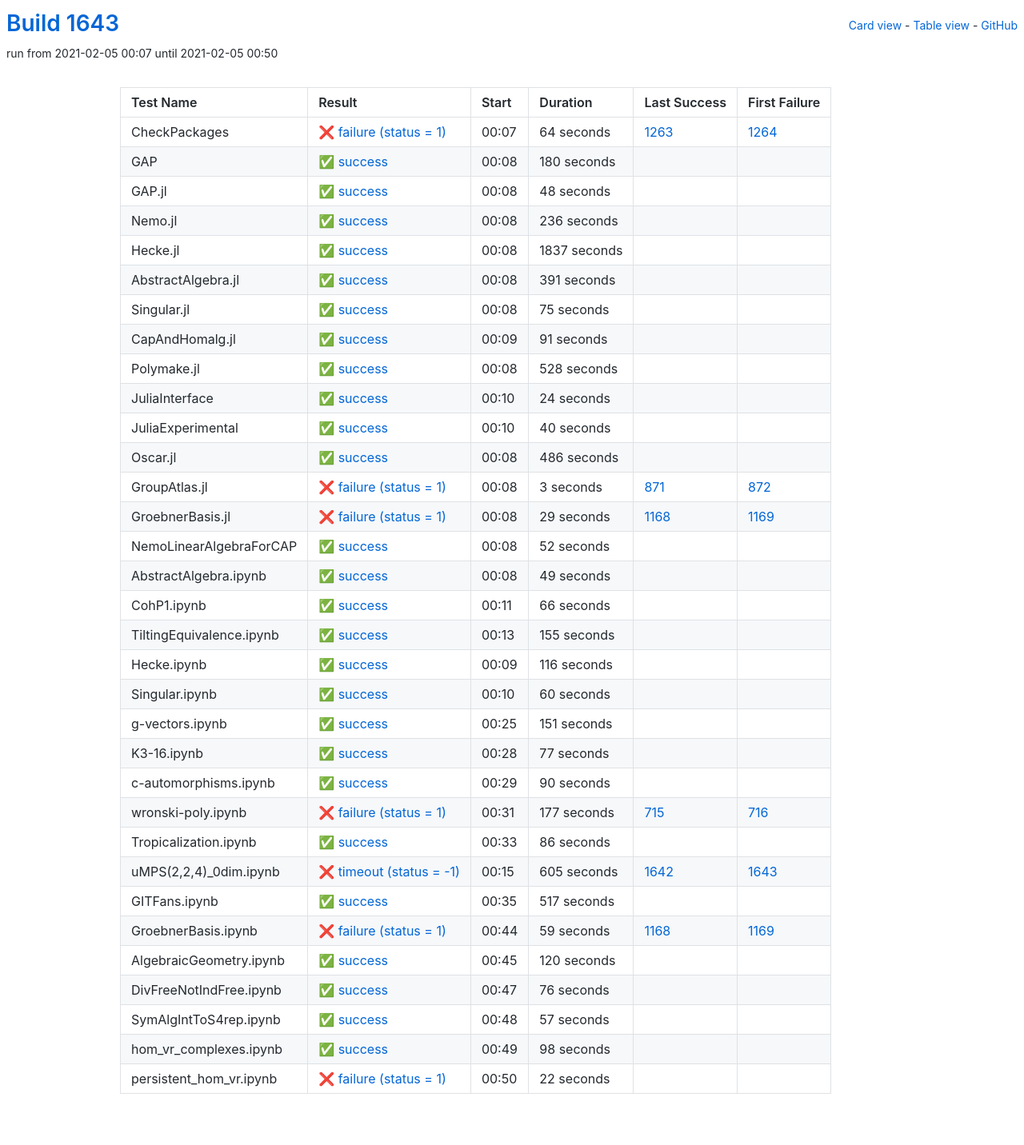
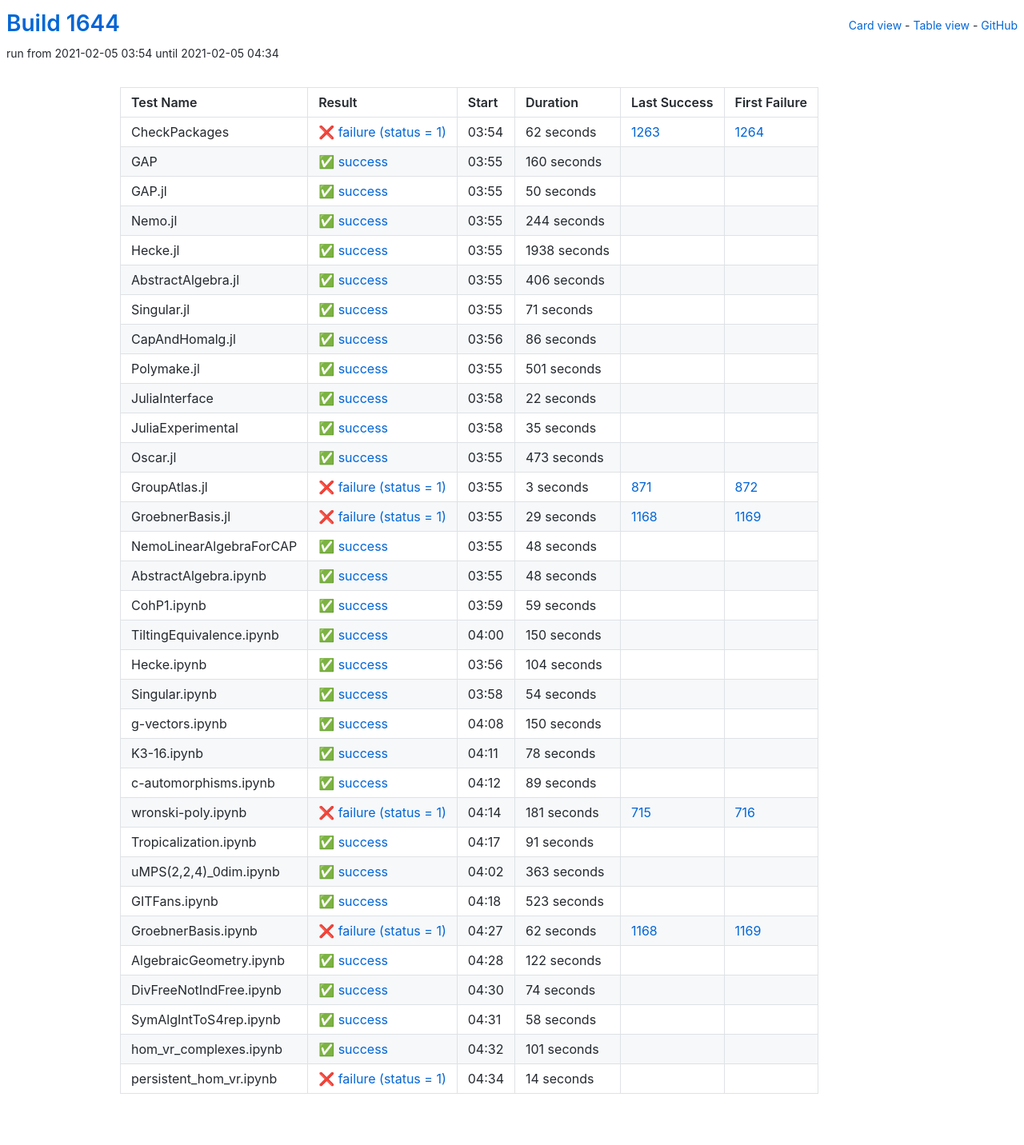
Before and after one commit to oscar-system/oscar-ci-status-stable, a Jekyll site: the page built from table.html, in a window 1280 px wide. Shown: the whole page at 80% size. Built offline with Jekyll 4.4.1, drawn with Linux system fonts in a browser that asks for light colours.

Commit message:
Build #1644

```diff
--- a/_data/ci.yml
+++ b/_data/ci.yml
@@ -1,6 +1,6 @@
 ---
-build: 1643
-build_url: https://oscarci.mathematik.uni-kl.de/job/oscar-stable/1643/
+build: 1644
+build_url: https://oscarci.mathematik.uni-kl.de/job/oscar-stable/1644/
 job: oscar-stable
 organization: oscar-system
 repo: oscar-ci-status-stable
@@ -8,152 +8,152 @@ repourl: https://github.com/oscar-system/oscar-ci-status-stable
 tests:
 - name: CheckPackages
   id: checkpackages
-  log: https://oscarci.mathematik.uni-kl.de/job/oscar-stable/1643/artifact/logs/build-1643/CheckPackages.log
-  start: 2021-02-05 00:07
+  log: https://oscarci.mathematik.uni-kl.de/job/oscar-stable/1644/artifact/logs/build-1644/CheckPackages.log
+  start: 2021-02-05 03:54
   success: false
   exitcode: 1
   status: failure
-  duration: 64
+  duration: 62
   last_success: 1263
   last_success_url: https://oscarci.mathematik.uni-kl.de/job/oscar-stable/1263/
   first_failure: 1264
   first_failure_url: https://oscarci.mathematik.uni-kl.de/job/oscar-stable/1264/
 - name: GAP
   id: gap
-  log: https://oscarci.mathematik.uni-kl.de/job/oscar-stable/1643/artifact/logs/build-1643/GAP.log
-  start: 2021-02-05 00:08
+  log: https://oscarci.mathematik.uni-kl.de/job/oscar-stable/1644/artifact/logs/build-1644/GAP.log
+  start: 2021-02-05 03:55
   success: true
   exitcode: 0
   status: success
-  duration: 180
+  duration: 160
   last_success: false
   last_success_url:
   first_failure: false
   first_failure_url:
 - name: GAP.jl
   id: gap-jl
-  log: https://oscarci.mathematik.uni-kl.de/job/oscar-stable/1643/artifact/logs/build-1643/GAP.jl.log
-  start: 2021-02-05 00:08
+  log: https://oscarci.mathematik.uni-kl.de/job/oscar-stable/1644/artifact/logs/build-1644/GAP.jl.log
+  start: 2021-02-05 03:55
   success: true
   exitcode: 0
   status: success
-  duration: 48
+  duration: 50
   last_success: false
   last_success_url:
   first_failure: false
   first_failure_url:
 - name: Nemo.jl
   id: nemo-jl
-  log: https://oscarci.mathematik.uni-kl.de/job/oscar-stable/1643/artifact/logs/build-1643/Nemo.jl.log
-  start: 2021-02-05 00:08
+  log: https://oscarci.mathematik.uni-kl.de/job/oscar-stable/1644/artifact/logs/build-1644/Nemo.jl.log
+  start: 2021-02-05 03:55
   success: true
   exitcode: 0
   status: success
-  duration: 236
+  duration: 244
   last_success: false
   last_success_url:
   first_failure: false
   first_failure_url:
 - name: Hecke.jl
   id: hecke-jl
-  log: https://oscarci.mathematik.uni-kl.de/job/oscar-stable/1643/artifact/logs/build-1643/Hecke.jl.log
-  start: 2021-02-05 00:08
+  log: https://oscarci.mathematik.uni-kl.de/job/oscar-stable/1644/artifact/logs/build-1644/Hecke.jl.log
+  start: 2021-02-05 03:55
   success: true
   exitcode: 0
   status: success
-  duration: 1837
+  duration: 1938
   last_success: false
   last_success_url:
   first_failure: false
   first_failure_url:
 - name: AbstractAlgebra.jl
   id: abstractalgebra-jl
-  log: https://oscarci.mathematik.uni-kl.de/job/oscar-stable/1643/artifact/logs/build-1643/AbstractAlgebra.jl.log
-  start: 2021-02-05 00:08
+  log: https://oscarci.mathematik.uni-kl.de/job/oscar-stable/1644/artifact/logs/build-1644/AbstractAlgebra.jl.log
+  start: 2021-02-05 03:55
   success: true
   exitcode: 0
   status: success
-  duration: 391
+  duration: 406
   last_success: false
   last_success_url:
   first_failure: false
   first_failure_url:
 - name: Singular.jl
   id: singular-jl
-  log: https://oscarci.mathematik.uni-kl.de/job/oscar-stable/1643/artifact/logs/build-1643/Singular.jl.log
-  start: 2021-02-05 00:08
+  log: https://oscarci.mathematik.uni-kl.de/job/oscar-stable/1644/artifact/logs/build-1644/Singular.jl.log
+  start: 2021-02-05 03:55
   success: true
   exitcode: 0
   status: success
-  duration: 75
+  duration: 71
   last_success: false
   last_success_url:
   first_failure: false
   first_failure_url:
 - name: CapAndHomalg.jl
   id: capandhomalg-jl
-  log: https://oscarci.mathematik.uni-kl.de/job/oscar-stable/1643/artifact/logs/build-1643/CapAndHomalg.jl.log
-  start: 2021-02-05 00:09
+  log: https://oscarci.mathematik.uni-kl.de/job/oscar-stable/1644/artifact/logs/build-1644/CapAndHomalg.jl.log
+  start: 2021-02-05 03:56
   success: true
   exitcode: 0
   status: success
-  duration: 91
+  duration: 86
   last_success: false
   last_success_url:
   first_failure: false
   first_failure_url:
 - name: Polymake.jl
   id: polymake-jl
-  log: https://oscarci.mathematik.uni-kl.de/job/oscar-stable/1643/artifact/logs/build-1643/Polymake.jl.log
-  start: 2021-02-05 00:08
+  log: https://oscarci.mathematik.uni-kl.de/job/oscar-stable/1644/artifact/logs/build-1644/Polymake.jl.log
+  start: 2021-02-05 03:55
   success: true
   exitcode: 0
   status: success
-  duration: 528
+  duration: 501
   last_success: false
   last_success_url:
   first_failure: false
   first_failure_url:
 - name: JuliaInterface
   id: juliainterface
-  log: https://oscarci.mathematik.uni-kl.de/job/oscar-stable/1643/artifact/logs/build-1643/JuliaInterface.log
-  start: 2021-02-05 00:10
+  log: https://oscarci.mathematik.uni-kl.de/job/oscar-stable/1644/artifact/logs/build-1644/JuliaInterface.log
+  start: 2021-02-05 03:58
   success: true
   exitcode: 0
   status: success
-  duration: 24
+  duration: 22
   last_success: false
   last_success_url:
   first_failure: false
   first_failure_url:
 - name: JuliaExperimental
   id: juliaexperimental
-  log: https://oscarci.mathematik.uni-kl.de/job/oscar-stable/1643/artifact/logs/build-1643/JuliaExperimental.log
-  start: 2021-02-05 00:10
+  log: https://oscarci.mathematik.uni-kl.de/job/oscar-stable/1644/artifact/logs/build-1644/JuliaExperimental.log
+  start: 2021-02-05 03:58
   success: true
   exitcode: 0
   status: success
-  duration: 40
+  duration: 35
   last_success: false
   last_success_url:
   first_failure: false
   first_failure_url:
 - name: Oscar.jl
   id: oscar-jl
-  log: https://oscarci.mathematik.uni-kl.de/job/oscar-stable/1643/artifact/logs/build-1643/Oscar.jl.log
-  start: 2021-02-05 00:08
+  log: https://oscarci.mathematik.uni-kl.de/job/oscar-stable/1644/artifact/logs/build-1644/Oscar.jl.log
+  start: 2021-02-05 03:55
   success: true
   exitcode: 0
   status: success
-  duration: 486
+  duration: 473
   last_success: false
   last_success_url:
   first_failure: false
   first_failure_url:
 - name: GroupAtlas.jl
   id: groupatlas-jl
-  log: https://oscarci.mathematik.uni-kl.de/job/oscar-stable/1643/artifact/logs/build-1643/GroupAtlas.jl.log
-  start: 2021-02-05 00:08
+  log: https://oscarci.mathematik.uni-kl.de/job/oscar-stable/1644/artifact/logs/build-1644/GroupAtlas.jl.log
+  start: 2021-02-05 03:55
   success: false
   exitcode: 1
   status: failure
@@ -164,8 +164,8 @@ tests:
   first_failure_url: https://oscarci.mathematik.uni-kl.de/job/oscar-stable/872/
 - name: GroebnerBasis.jl
   id: groebnerbasis-jl
-  log: https://oscarci.mathematik.uni-kl.de/job/oscar-stable/1643/artifact/logs/build-1643/GroebnerBasis.jl.log
-  start: 2021-02-05 00:08
+  log: https://oscarci.mathematik.uni-kl.de/job/oscar-stable/1644/artifact/logs/build-1644/GroebnerBasis.jl.log
+  start: 2021-02-05 03:55
   success: false
   exitcode: 1
   status: failure
@@ -176,228 +176,228 @@ tests:
   first_failure_url: https://oscarci.mathematik.uni-kl.de/job/oscar-stable/1169/
 - name: NemoLinearAlgebraForCAP
   id: nemolinearalgebraforcap
-  log: https://oscarci.mathematik.uni-kl.de/job/oscar-stable/1643/artifact/logs/build-1643/NemoLinearAlgebraForCAP.log
-  start: 2021-02-05 00:08
+  log: https://oscarci.mathematik.uni-kl.de/job/oscar-stable/1644/artifact/logs/build-1644/NemoLinearAlgebraForCAP.log
+  start: 2021-02-05 03:55
   success: true
   exitcode: 0
   status: success
-  duration: 52
+  duration: 48
   last_success: false
   last_success_url:
   first_failure: false
   first_failure_url:
 - name: AbstractAlgebra.ipynb
   id: abstractalgebra-ipynb
-  log: https://oscarci.mathematik.uni-kl.de/job/oscar-stable/1643/artifact/logs/build-1643/AbstractAlgebra.ipynb.log
-  start: 2021-02-05 00:08
+  log: https://oscarci.mathematik.uni-kl.de/job/oscar-stable/1644/artifact/logs/build-1644/AbstractAlgebra.ipynb.log
+  start: 2021-02-05 03:55
   success: true
   exitcode: 0
   status: success
-  duration: 49
+  duration: 48
   last_success: false
   last_success_url:
   first_failure: false
   first_failure_url:
 - name: CohP1.ipynb
   id: cohp1-ipynb
-  log: https://oscarci.mathematik.uni-kl.de/job/oscar-stable/1643/artifact/logs/build-1643/CohP1.ipynb.log
-  start: 2021-02-05 00:11
+  log: https://oscarci.mathematik.uni-kl.de/job/oscar-stable/1644/artifact/logs/build-1644/CohP1.ipynb.log
+  start: 2021-02-05 03:59
   success: true
   exitcode: 0
   status: success
-  duration: 66
+  duration: 59
   last_success: false
   last_success_url:
   first_failure: false
   first_failure_url:
 - name: TiltingEquivalence.ipynb
   id: tiltingequivalence-ipynb
-  log: https://oscarci.mathematik.uni-kl.de/job/oscar-stable/1643/artifact/logs/build-1643/TiltingEquivalence.ipynb.log
-  start: 2021-02-05 00:13
+  log: https://oscarci.mathematik.uni-kl.de/job/oscar-stable/1644/artifact/logs/build-1644/TiltingEquivalence.ipynb.log
+  start: 2021-02-05 04:00
   success: true
   exitcode: 0
   status: success
-  duration: 155
+  duration: 150
   last_success: false
   last_success_url:
   first_failure: false
   first_failure_url:
 - name: Hecke.ipynb
   id: hecke-ipynb
-  log: https://oscarci.mathematik.uni-kl.de/job/oscar-stable/1643/artifact/logs/build-1643/Hecke.ipynb.log
-  start: 2021-02-05 00:09
+  log: https://oscarci.mathematik.uni-kl.de/job/oscar-stable/1644/artifact/logs/build-1644/Hecke.ipynb.log
+  start: 2021-02-05 03:56
   success: true
   exitcode: 0
   status: success
-  duration: 116
+  duration: 104
   last_success: false
   last_success_url:
   first_failure: false
   first_failure_url:
 - name: Singular.ipynb
   id: singular-ipynb
-  log: https://oscarci.mathematik.uni-kl.de/job/oscar-stable/1643/artifact/logs/build-1643/Singular.ipynb.log
-  start: 2021-02-05 00:10
+  log: https://oscarci.mathematik.uni-kl.de/job/oscar-stable/1644/artifact/logs/build-1644/Singular.ipynb.log
+  start: 2021-02-05 03:58
   success: true
   exitcode: 0
   status: success
-  duration: 60
+  duration: 54
   last_success: false
   last_success_url:
   first_failure: false
   first_failure_url:
 - name: g-vectors.ipynb
   id: g-vectors-ipynb
-  log: https://oscarci.mathematik.uni-kl.de/job/oscar-stable/1643/artifact/logs/build-1643/g-vectors.ipynb.log
-  start: 2021-02-05 00:25
+  log: https://oscarci.mathematik.uni-kl.de/job/oscar-stable/1644/artifact/logs/build-1644/g-vectors.ipynb.log
+  start: 2021-02-05 04:08
   success: true
   exitcode: 0
   status: success
-  duration: 151
+  duration: 150
   last_success: false
   last_success_url:
   first_failure: false
   first_failure_url:
 - name: K3-16.ipynb
   id: k3-16-ipynb
-  log: https://oscarci.mathematik.uni-kl.de/job/oscar-stable/1643/artifact/logs/build-1643/K3-16.ipynb.log
-  start: 2021-02-05 00:28
+  log: https://oscarci.mathematik.uni-kl.de/job/oscar-stable/1644/artifact/logs/build-1644/K3-16.ipynb.log
+  start: 2021-02-05 04:11
   success: true
   exitcode: 0
   status: success
-  duration: 77
+  duration: 78
   last_success: false
   last_success_url:
   first_failure: false
   first_failure_url:
 - name: c-automorphisms.ipynb
   id: c-automorphisms-ipynb
-  log: https://oscarci.mathematik.uni-kl.de/job/oscar-stable/1643/artifact/logs/build-1643/c-automorphisms.ipynb.log
-  start: 2021-02-05 00:29
+  log: https://oscarci.mathematik.uni-kl.de/job/oscar-stable/1644/artifact/logs/build-1644/c-automorphisms.ipynb.log
+  start: 2021-02-05 04:12
   success: true
   exitcode: 0
   status: success
-  duration: 90
+  duration: 89
   last_success: false
   last_success_url:
   first_failure: false
   first_failure_url:
 - name: wronski-poly.ipynb
   id: wronski-poly-ipynb
-  log: https://oscarci.mathematik.uni-kl.de/job/oscar-stable/1643/artifact/logs/build-1643/wronski-poly.ipynb.log
-  start: 2021-02-05 00:31
+  log: https://oscarci.mathematik.uni-kl.de/job/oscar-stable/1644/artifact/logs/build-1644/wronski-poly.ipynb.log
+  start: 2021-02-05 04:14
   success: false
   exitcode: 1
   status: failure
-  duration: 177
+  duration: 181
   last_success: 715
   last_success_url: https://oscarci.mathematik.uni-kl.de/job/oscar-stable/715/
   first_failure: 716
   first_failure_url: https://oscarci.mathematik.uni-kl.de/job/oscar-stable/716/
 - name: Tropicalization.ipynb
   id: tropicalization-ipynb
-  log: https://oscarci.mathematik.uni-kl.de/job/oscar-stable/1643/artifact/logs/build-1643/Tropicalization.ipynb.log
-  start: 2021-02-05 00:33
+  log: https://oscarci.mathematik.uni-kl.de/job/oscar-stable/1644/artifact/logs/build-1644/Tropicalization.ipynb.log
+  start: 2021-02-05 04:17
   success: true
   exitcode: 0
   status: success
-  duration: 86
+  duration: 91
   last_success: false
   last_success_url:
   first_failure: false
   first_failure_url:
 - name: uMPS(2,2,4)_0dim.ipynb
   id: umps-2-2-4-0dim-ipynb
-  log: https://oscarci.mathematik.uni-kl.de/job/oscar-stable/1643/artifact/logs/build-1643/uMPS-2-2-4-_0dim.ipynb.log
-  start: 2021-02-05 00:15
-  success: false
-  exitcode: -1
-  status: timeout
-  duration: 605
-  last_success: 1642
-  last_success_url: https://oscarci.mathematik.uni-kl.de/job/oscar-stable/1642/
-  first_failure: 1643
-  first_failure_url: https://oscarci.mathematik.uni-kl.de/job/oscar-stable/1643/
-- name: GITFans.ipynb
-  id: gitfans-ipynb
-  log: https://oscarci.mathematik.uni-kl.de/job/oscar-stable/1643/artifact/logs/build-1643/GITFans.ipynb.log
-  start: 2021-02-05 00:35
+  log: https://oscarci.mathematik.uni-kl.de/job/oscar-stable/1644/artifact/logs/build-1644/uMPS-2-2-4-_0dim.ipynb.log
+  start: 2021-02-05 04:02
   success: true
   exitcode: 0
   status: success
-  duration: 517
+  duration: 363
+  last_success: false
+  last_success_url:
+  first_failure: false
+  first_failure_url:
+- name: GITFans.ipynb
+  id: gitfans-ipynb
+  log: https://oscarci.mathematik.uni-kl.de/job/oscar-stable/1644/artifact/logs/build-1644/GITFans.ipynb.log
+  start: 2021-02-05 04:18
+  success: true
+  exitcode: 0
+  status: success
+  duration: 523
   last_success: false
   last_success_url:
   first_failure: false
   first_failure_url:
 - name: GroebnerBasis.ipynb
   id: groebnerbasis-ipynb
-  log: https://oscarci.mathematik.uni-kl.de/job/oscar-stable/1643/artifact/logs/build-1643/GroebnerBasis.ipynb.log
-  start: 2021-02-05 00:44
+  log: https://oscarci.mathematik.uni-kl.de/job/oscar-stable/1644/artifact/logs/build-1644/GroebnerBasis.ipynb.log
+  start: 2021-02-05 04:27
   success: false
   exitcode: 1
   status: failure
-  duration: 59
+  duration: 62
   last_success: 1168
   last_success_url: https://oscarci.mathematik.uni-kl.de/job/oscar-stable/1168/
   first_failure: 1169
   first_failure_url: https://oscarci.mathematik.uni-kl.de/job/oscar-stable/1169/
 - name: AlgebraicGeometry.ipynb
   id: algebraicgeometry-ipynb
-  log: https://oscarci.mathematik.uni-kl.de/job/oscar-stable/1643/artifact/logs/build-1643/AlgebraicGeometry.ipynb.log
-  start: 2021-02-05 00:45
+  log: https://oscarci.mathematik.uni-kl.de/job/oscar-stable/1644/artifact/logs/build-1644/AlgebraicGeometry.ipynb.log
+  start: 2021-02-05 04:28
   success: true
   exitcode: 0
   status: success
-  duration: 120
+  duration: 122
   last_success: false
   last_success_url:
   first_failure: false
   first_failure_url:
 - name: DivFreeNotIndFree.ipynb
   id: divfreenotindfree-ipynb
-  log: https://oscarci.mathematik.uni-kl.de/job/oscar-stable/1643/artifact/logs/build-1643/DivFreeNotIndFree.ipynb.log
-  start: 2021-02-05 00:47
+  log: https://oscarci.mathematik.uni-kl.de/job/oscar-stable/1644/artifact/logs/build-1644/DivFreeNotIndFree.ipynb.log
+  start: 2021-02-05 04:30
   success: true
   exitcode: 0
   status: success
-  duration: 76
+  duration: 74
   last_success: false
   last_success_url:
   first_failure: false
   first_failure_url:
 - name: SymAlgIntToS4rep.ipynb
   id: symalginttos4rep-ipynb
-  log: https://oscarci.mathematik.uni-kl.de/job/oscar-stable/1643/artifact/logs/build-1643/SymAlgIntToS4rep.ipynb.log
-  start: 2021-02-05 00:48
+  log: https://oscarci.mathematik.uni-kl.de/job/oscar-stable/1644/artifact/logs/build-1644/SymAlgIntToS4rep.ipynb.log
+  start: 2021-02-05 04:31
   success: true
   exitcode: 0
   status: success
-  duration: 57
+  duration: 58
   last_success: false
   last_success_url:
   first_failure: false
   first_failure_url:
 - name: hom_vr_complexes.ipynb
   id: hom-vr-complexes-ipynb
-  log: https://oscarci.mathematik.uni-kl.de/job/oscar-stable/1643/artifact/logs/build-1643/hom_vr_complexes.ipynb.log
-  start: 2021-02-05 00:49
+  log: https://oscarci.mathematik.uni-kl.de/job/oscar-stable/1644/artifact/logs/build-1644/hom_vr_complexes.ipynb.log
+  start: 2021-02-05 04:32
   success: true
   exitcode: 0
   status: success
-  duration: 98
+  duration: 101
   last_success: false
   last_success_url:
   first_failure: false
   first_failure_url:
 - name: persistent_hom_vr.ipynb
   id: persistent-hom-vr-ipynb
-  log: https://oscarci.mathematik.uni-kl.de/job/oscar-stable/1643/artifact/logs/build-1643/persistent_hom_vr.ipynb.log
-  start: 2021-02-05 00:50
+  log: https://oscarci.mathematik.uni-kl.de/job/oscar-stable/1644/artifact/logs/build-1644/persistent_hom_vr.ipynb.log
+  start: 2021-02-05 04:34
   success: false
   exitcode: 1
   status: failure
-  duration: 22
+  duration: 14
   last_success: false
   last_success_url:
   first_failure: false
```
Also changed, not shown: README.md.
